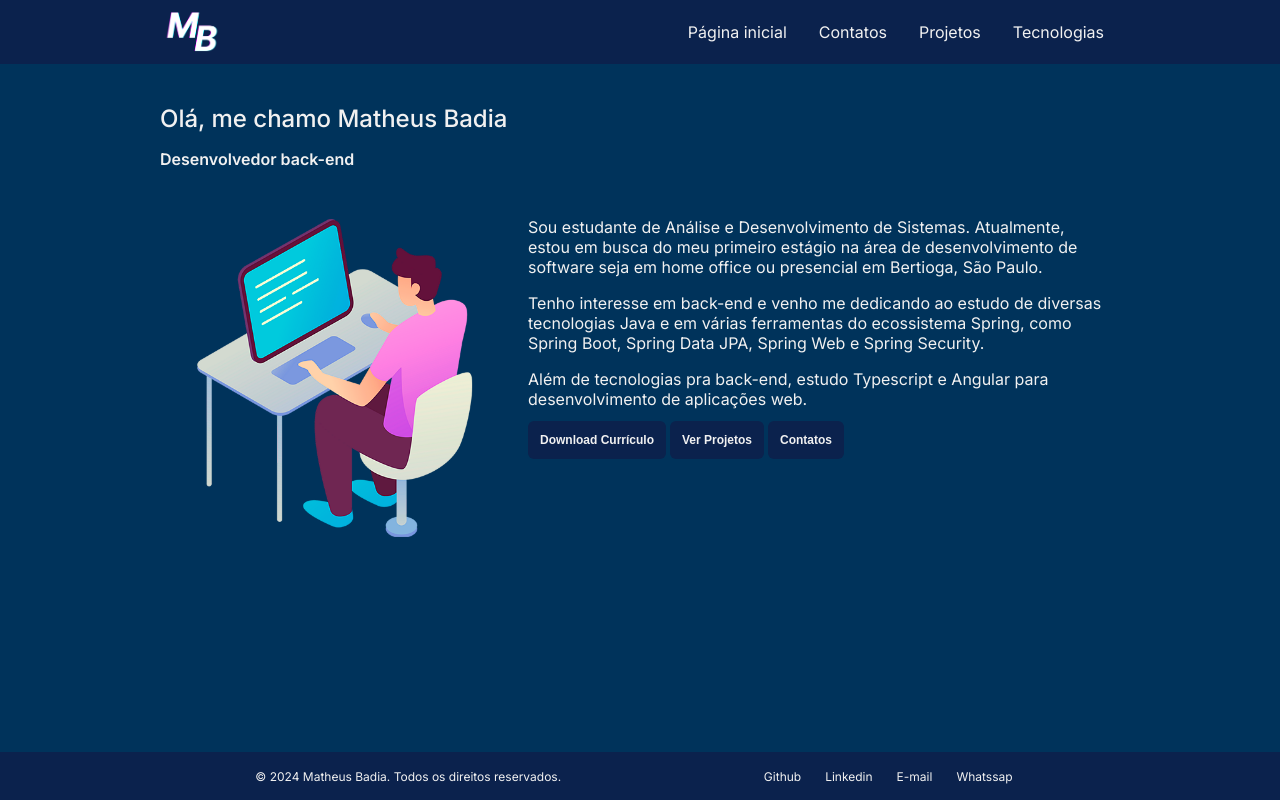
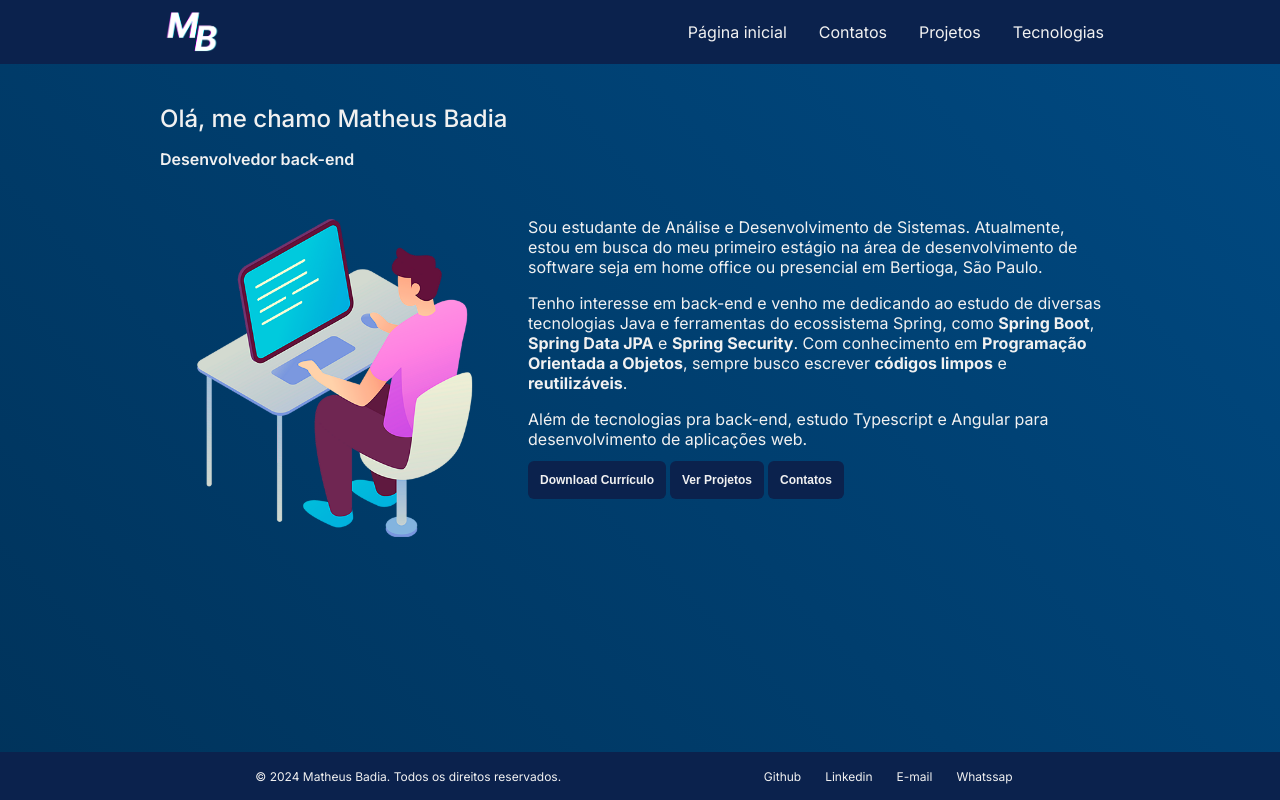
Before and after one commit to Matheus231102/portfolio, an Angular app: page /home in a window 1280 px wide. Built offline with nearby package versions, Linux system fonts and the light colour scheme.

Commit message:
add favicon change background and main text description

```diff
--- a/src/app/components/pageComponents/base-page/base-page.component.css
+++ b/src/app/components/pageComponents/base-page/base-page.component.css
@@ -117,7 +117,6 @@
 
 .main-container {
   color: #f1f1f1;
-  background-color: #00335B;
 
 
   position: absolute;
--- a/src/app/components/pageComponents/base-page/base-page.component.html
+++ b/src/app/components/pageComponents/base-page/base-page.component.html
@@ -13,7 +13,7 @@
     </div>
   </header>
 
-  <div class="main-container">
+  <div class="main-container blue-gradient">
 
     <div class="main-container-content">
       <ng-content></ng-content>
--- a/src/app/components/pageComponents/main-page/main-page.component.html
+++ b/src/app/components/pageComponents/main-page/main-page.component.html
@@ -1,8 +1,6 @@
 <app-base-page>
   <div class="page-container">
-
     <div class="main-container">
-
       <p class="main-text01">Olá, me chamo <span whiteShadowHover>Matheus Badia</span></p>
       <p class="main-text02">Desenvolvedor back-end</p>
       <div class="main-container-content">
@@ -16,29 +14,25 @@
             de software seja em home office ou presencial em Bertioga, São Paulo.
           </p>
           <p class="main-text04">
-            Tenho interesse em back-end e venho me dedicando ao estudo de diversas tecnologias
-            Java e em várias ferramentas do ecossistema Spring, como Spring Boot,
-            Spring Data JPA, Spring Web e Spring Security.
+            Tenho interesse em back-end e venho me dedicando ao estudo de diversas tecnologias Java e ferramentas do ecossistema Spring,
+            como <b>Spring Boot</b>, <b>Spring Data JPA</b> e <b>Spring Security</b>.
+            Com conhecimento em <b>Programação Orientada a Objetos</b>, sempre busco escrever <b>códigos limpos</b> e <b>reutilizáveis</b>.
           </p>
           <p class="main-text05">
             Além de tecnologias pra back-end, estudo Typescript e Angular para desenvolvimento de aplicações web.
           </p>
-
           <div id="buttonList01"  class="button-list">
             <button highlightHover class="main-page-button" (click)="downloadService.downloadCurriculum()">Download Currículo</button>
             <button highlightHover class="main-page-button" (click)="routerService.toProjects()">Ver Projetos</button>
             <button highlightHover class="main-page-button" (click)="routerService.toContacts()">Contatos</button>
           </div>
         </div>
-
         <div id="buttonList02" class="button-list">
           <button highlightHover class="main-page-button" (click)="downloadService.downloadCurriculum()">Download Currículo</button>
           <button highlightHover class="main-page-button" (click)="routerService.toProjects()">Ver Projetos</button>
           <button highlightHover class="main-page-button" (click)="routerService.toContacts()">Contatos</button>
         </div>
       </div>
-
     </div>
-
   </div>
 </app-base-page>
--- a/src/index.html
+++ b/src/index.html
@@ -5,7 +5,7 @@
   <title>Matheus Badia</title>
   <base href="/">
   <meta name="viewport" content="width=device-width, initial-scale=1" >
-  <link rel="icon" type="image/x-icon" href="favicon.ico">
+  <link rel="icon" type="image/x-icon" href="assets/images/logoport.png">
 </head>
 <body>
   <app-root></app-root>
--- a/src/styles.css
+++ b/src/styles.css
@@ -12,6 +12,13 @@
   --blue-header: #0B224D;
   --white-text: #EFEFEF;
   --gray-button: rgba(97, 96, 107, 0.52);
+}
+
+.blue-gradient {
+  background: #00335B;
+  background: -moz-linear-gradient(45deg, #00335B 0%, #004d8a 100%);
+  background: -webkit-linear-gradient(45deg, #00335B 0%, #004f8c 100%);
+  background: linear-gradient(45deg, #00335B 0%, #004981 100%);
 }
 
 body {
```
